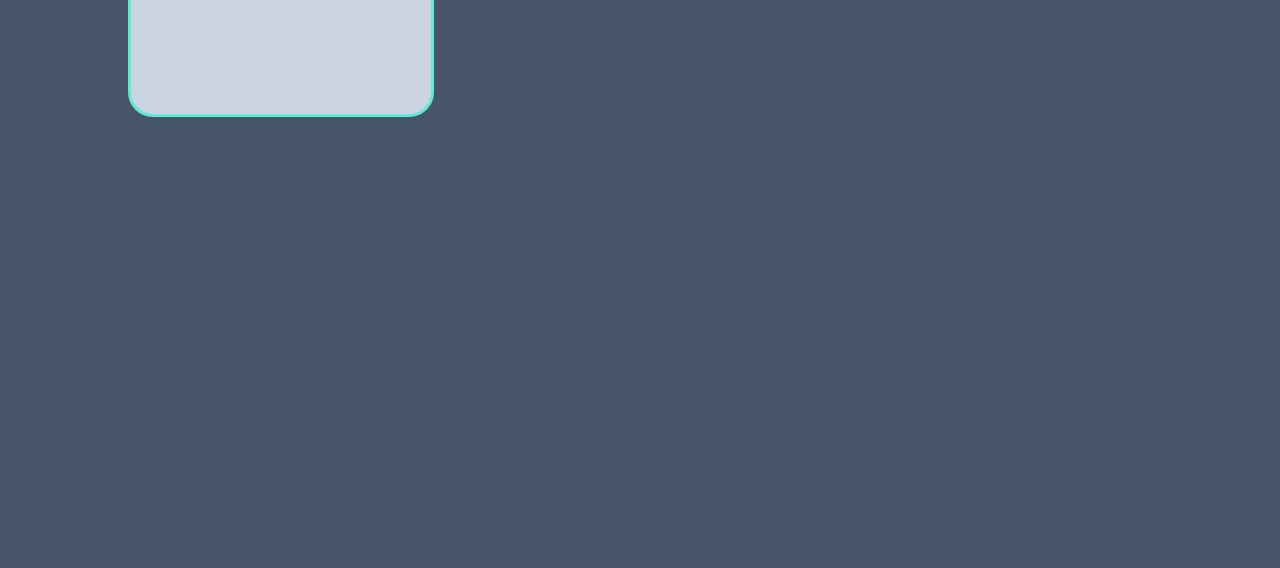
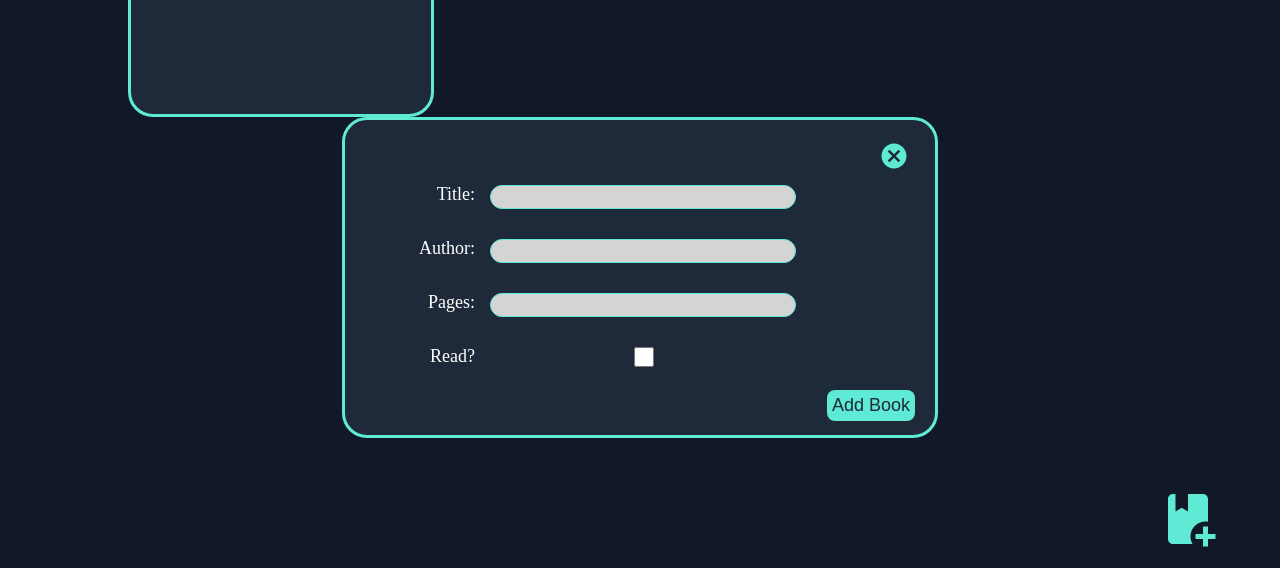
Before and after one commit to JSammy23/library, a plain HTML site: page index.html in a window 1280 px wide. Shown: the part 232-800 px from the top of the page. Drawn offline with Linux system fonts and the light colour scheme.

Commit message:
Styling buttons and pop-up windows
Add book svg button created
Add book pop up form created
Book card started

```diff
--- a/index.html
+++ b/index.html
@@ -23,5 +23,42 @@
             </div>
         </div>
     </div>
+    <button id="addBook" onclick="openForm()">
+        <svg style="width:60px;height:60px" viewBox="0 0 24 24">
+            <path fill="currentColor" d="M13 19C13 20.1 13.3 21.12 13.81 22H6C4.89 22 4 21.11 4 20V4C4 2.9 4.89 2 6 2H7V9L9.5 7.5L12 9V2H18C19.1 2 20 2.89 20 4V13.09C19.67 13.04 19.34 13 19 13C15.69 13 13 15.69 13 19M20 18V15H18V18H15V20H18V23H20V20H23V18H20Z" />
+        </svg>
+    </button>
+    <div class="newBookPopUp">
+        <div class="formPopUp">
+            <form action="#" class="formContainer">
+                <div class="formHeader">
+                    <button id="closeForm" onclick="closeForm()">
+                        <svg style="width:30px;height:30px" viewBox="0 0 24 24">
+                            <path fill="currentColor" d="M12,2C17.53,2 22,6.47 22,12C22,17.53 17.53,22 12,22C6.47,22 2,17.53 2,12C2,6.47 6.47,2 12,2M15.59,7L12,10.59L8.41,7L7,8.41L10.59,12L7,15.59L8.41,17L12,13.41L15.59,17L17,15.59L13.41,12L17,8.41L15.59,7Z" />
+                        </svg>
+                    </button>
+                </div>
+                <div class="formGroup">
+                    <label for="title">Title:</label>
+                    <input type="text" id="title" name="title">
+                </div>
+                <div class="formGroup">
+                    <label for="author">Author:</label>
+                    <input type="text" id="author" name="author">
+                </div>
+                <div class="formGroup">
+                    <label for="pages">Pages:</label>
+                    <input type="number" id="pages" name="pages">
+                </div>
+                <div class="formGroup">
+                    <label for="read">Read?</label>
+                    <input type="checkbox" id="read" name="read">
+                </div>
+                <div class="formGroup formFooter">
+                    <button type="submit" id="submitBook">Add Book</button>
+                </div>
+            </form>
+        </div>
+    </div>
 </body>
 </html>
--- a/styles.css
+++ b/styles.css
@@ -1,3 +1,9 @@
+:root {
+    --bg-color-500: #111827;
+    --bg-color-400: #1e2939;
+    --accent-color: #5eead4;
+}
+
 /* CSS Reset */
 html, body, div, span, applet, object, iframe,
 h1, h2, h3, h4, h5, h6, p, blockquote, pre,
@@ -46,14 +52,14 @@ table {
 /* CSS Styles */
 
 body {
-    background-color: #475569
+    background-color: var(--bg-color-500);
 }
 
 header {
     display: flex;
     align-items: center;
     padding: 20px;
-    color: #5eead4;
+    color: var(--accent-color);
     gap: 10px;
 }
 
@@ -72,15 +78,15 @@ h1 {
 .card {
     width: 300px;
     height: 175px;
-    background-color: #cbd5e1;
+    background-color: var(--bg-color-400);
     border-radius: 25px;
-    border: 3px solid #5eead4;
-
+    border: 3px solid var(--accent-color);
+    color: white;
 }
 
 .title {
     font-size: 2rem;
-    border-bottom: 2px solid #5eead4;
+    border-bottom: 2px solid var(--accent-color);
     text-align: center;
 }
 
@@ -88,3 +94,103 @@ h1 {
     font-size: 1.5rem;
     text-align: center;
 }
+
+#addBook {
+    position: fixed;
+    left: 90%;
+    top: 90%;
+    background: none;
+    outline: none;
+    border: none;
+    color: var(--accent-color);
+    cursor: pointer;
+}
+
+#addBook:hover {
+    transition: all .2s ease-in-out;
+    transform: scale(1.2);
+}
+
+#addBook:active {
+    color: #A3E635;
+}
+
+.newBookPopUp {
+    width: 50%;
+    height: 50%;
+    margin-left: auto;
+    margin-right: auto;
+    /* border: 3px dotted red; */
+    display: flex;
+    justify-content: center;
+}
+
+.formPopUp {
+    border: 3px solid var(--accent-color);
+    width: 550px;
+    height: 275px;
+    padding: 20px;
+    background-color: var(--bg-color-400);
+    border-radius: 25px;
+    /* display: none; */
+}
+
+.formContainer {
+
+}
+
+label {
+    font-size: 18px;
+    margin-top: 10px;
+    margin-left: 10px;
+    text-align: right;
+    margin-right:15px;
+    float:left;
+    height: 20px;
+    width: 100px;
+}
+
+input {
+    height: 20px;
+    width: 300px;
+    border: 1px solid var(--accent-color);
+    background-color: #D4D4D4;
+    margin-top: 10px;
+    border-radius: 15px;
+    font-size: 18px;
+}
+
+.formGroup {
+    color: white;
+    padding-bottom: 20px;
+
+}
+
+.formHeader {
+    display: flex;
+    justify-content: flex-end;
+}
+
+#closeForm {
+    background: none;
+    outline: none;
+    border: none;
+    color: var(--accent-color);
+    cursor: pointer;
+}
+
+.formFooter {
+    display: flex;
+    justify-content: flex-end;
+}
+
+#submitBook {
+    font-size: 18px;
+    padding: 5px;
+    border-radius: 8px;
+    outline: none;
+    color: var(--bg-color-400);
+    border: none;
+    background-color: var(--accent-color);
+    cursor: pointer;
+}
```
